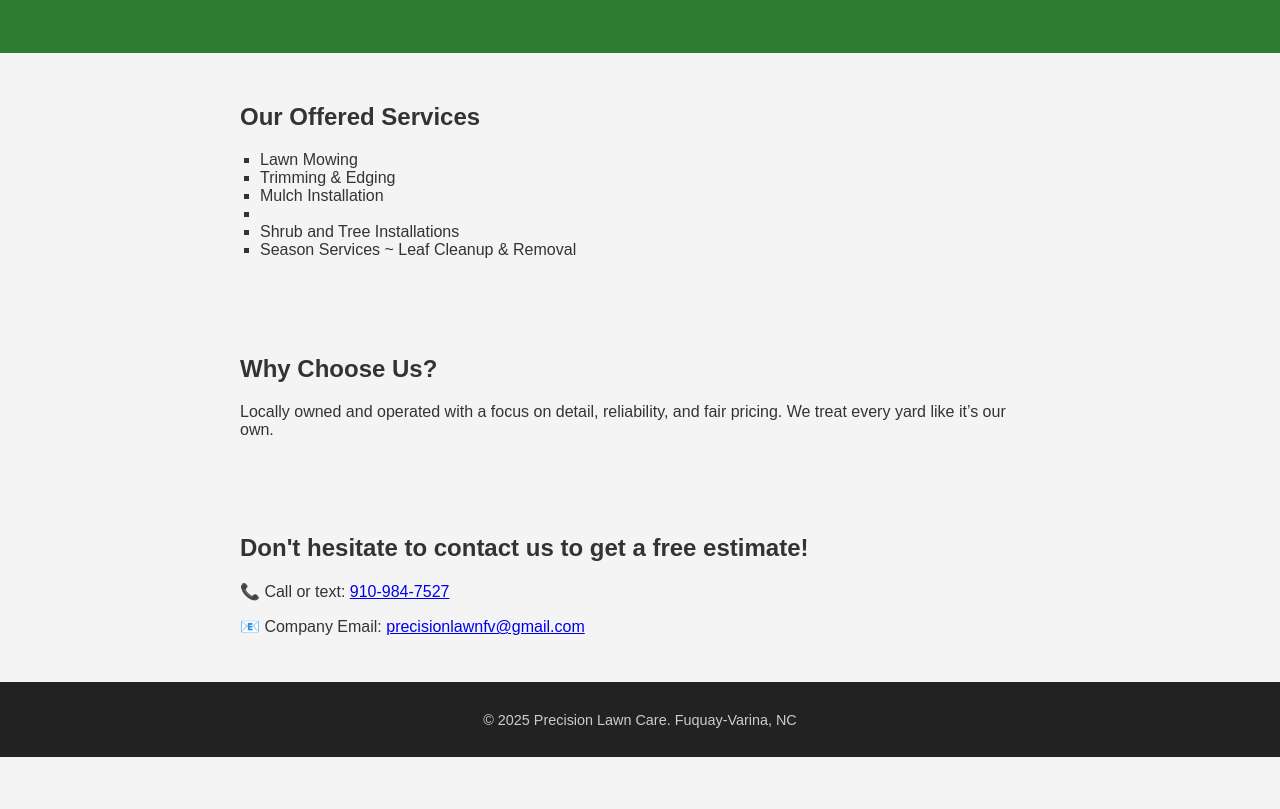
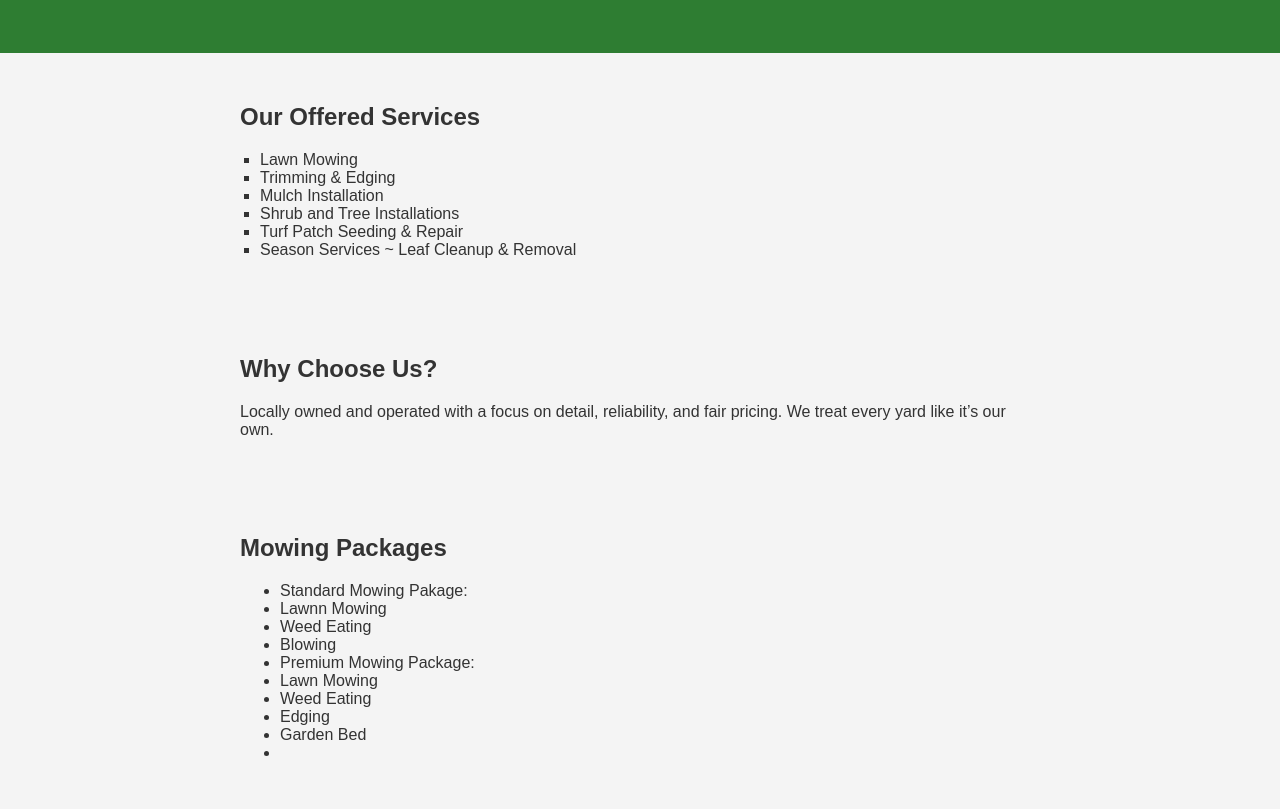
Before and after one commit to FVLand/Website, a plain HTML site: page index.html in a window 1280 px wide. Shown: the part 141-950 px from the top of the page. Before the commit the page ends 898 px from the top, so only its background shows below. Drawn offline with Linux system fonts and the light colour scheme.

Commit message:
Update index.html

```diff
--- a/index.html
+++ b/index.html
@@ -19,8 +19,8 @@
       <li>Lawn Mowing</li>
       <li>Trimming & Edging</li>
       <li>Mulch Installation</li>
-      <li>
       <li>Shrub and Tree Installations</li>
+      <li>Turf Patch Seeding & Repair</li>
       <li>Season Services ~ Leaf Cleanup & Removal</li>
     </ul>
   </section>
@@ -30,6 +30,19 @@
     <p>Locally owned and operated with a focus on detail, reliability, and fair pricing. We treat every yard like it’s our own.</p>
   </section>
 
+  <section class="mowing plans">
+    <h2>Mowing Packages</h2>
+    <ul>
+      <li>Standard Mowing Pakage:</li>
+        <li>Lawnn Mowing</li>
+        <li>Weed Eating</li>
+        <li>Blowing</li>
+      <li>Premium Mowing Package:</li>
+        <li>Lawn Mowing</li>
+        <li>Weed Eating</li>
+        <li>Edging</li>
+        <li>Garden Bed</li>
+        <li></li>
   <section class="contact">
     <h2>Don't hesitate to contact us to get a free estimate!</h2>
     <p>📞 Call or text: <a href="tel:9109847527">910-984-7527</a></p>
```
